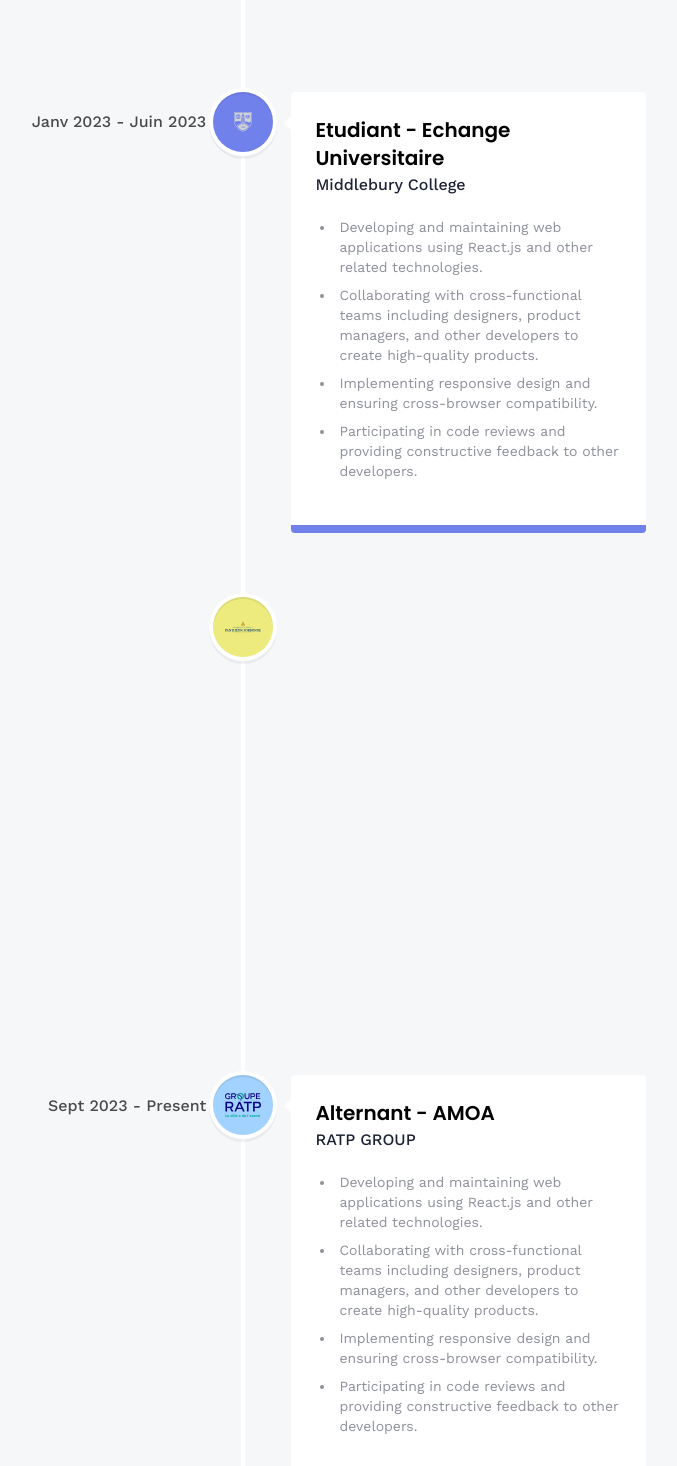
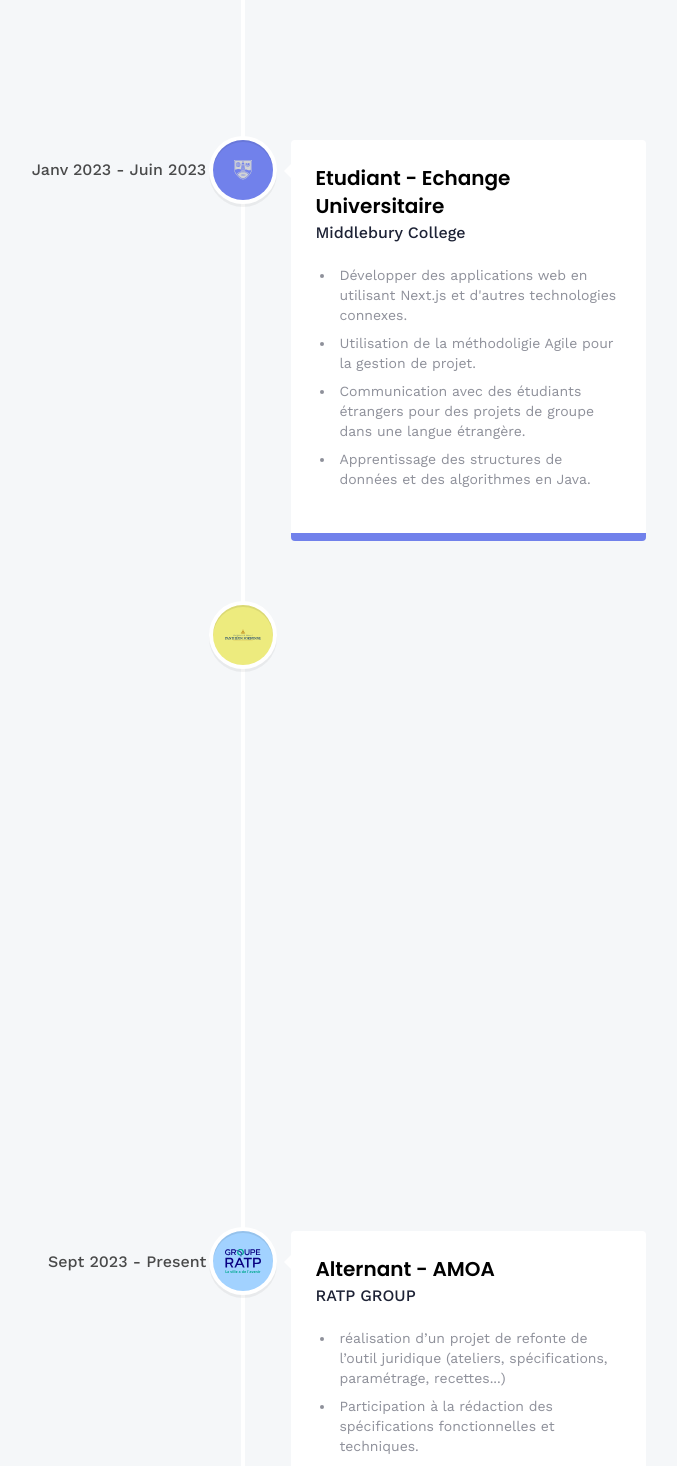
Before and after one commit to Lapocalypsie/JimmyPortfolio, a React (Vite) app: page / in a window 1280 px wide. Shown: the part 1330-2796 px from the top of the page, without its empty margins (397-1074 px from the left). Built offline with nearby package versions, Linux system fonts and the light colour scheme.

Commit message:
Update link text in Projects.jsx, add shop icon in icons/index.js, and update education level in About.jsx

```diff
--- a/src/assets/icons/index.js
+++ b/src/assets/icons/index.js
@@ -34,6 +34,7 @@ import poitiers from "./poitiers.svg";
 import middlebury from "./middlebury.svg";
 import paris1 from "./paris1.svg";
 import ratp from "./ratp.svg";
+import shop from "./shop.svg";
 
 export {
   css,
@@ -71,5 +72,6 @@ export {
   poitiers,
   middlebury,
   paris1,
-  ratp
+  ratp,
+  shop
 };
--- a/src/constants/index.js
+++ b/src/constants/index.js
@@ -25,6 +25,7 @@ import {
   middlebury,
   paris1,
   ratp,
+  shop
 } from "../assets/icons";
 
 export const skills = [
@@ -108,10 +109,11 @@ export const experiences = [
     iconBg: "#dff2ee",
     date: "Sept 2020 - Janv 2023",
     points: [
-      "Developing and maintaining web applications using React.js and other related technologies.",
-      "Collaborating with cross-functional teams including designers, product managers, and other developers to create high-quality products.",
-      "Implementing responsive design and ensuring cross-browser compatibility.",
-      "Participating in code reviews and providing constructive feedback to other developers.",
+      "Choisir les structures de données pertinentes pour un problème donné et savoir coder les algorithmes classiques sur ces structures de données",
+      "Mettre en oeuvre différents principes de programmation (impérative, fonctionnelle, objet, système) pour coder un programme informatique.",
+      "Savoir concevoir et exploiter une base de données relationnelle.",
+      "Savoir concevoir et développer un site Web dynamique.",
+      "Savoir programmer une interface homme-machine",
     ],
   },
   {
@@ -121,10 +123,10 @@ export const experiences = [
     iconBg: "#7181eb",
     date: "Janv 2023 - Juin 2023",
     points: [
-      "Developing and maintaining web applications using React.js and other related technologies.",
-      "Collaborating with cross-functional teams including designers, product managers, and other developers to create high-quality products.",
-      "Implementing responsive design and ensuring cross-browser compatibility.",
-      "Participating in code reviews and providing constructive feedback to other developers.",
+      "Développer des applications web en utilisant Next.js et d'autres technologies connexes.",
+      "Utilisation de la méthodoligie Agile pour la gestion de projet.",
+      "Communication avec des étudiants étrangers pour des projets de groupe dans une langue étrangère.",
+      "Apprentissage des structures de données et des algorithmes en Java.",
     ],
   },
   {
@@ -134,10 +136,11 @@ export const experiences = [
     iconBg: "#edeb7e",
     date: "Sept 2023 - Présent",
     points: [
-      "Developing and maintaining web applications using React.js and other related technologies.",
-      "Collaborating with cross-functional teams including designers, product managers, and other developers to create high-quality products.",
-      "Implementing responsive design and ensuring cross-browser compatibility.",
-      "Participating in code reviews and providing constructive feedback to other developers.",
+      "Approfondissement des compétences en programmation Java pour le développement logiciel.",
+      "Utilisation des principaux frameworks Java pour le développement d'applications d'entreprise (Javaspringboot).",
+      "Application des méthodes de gestion de projet pour planifier, exécuter et suivre des projets informatiques.",
+      "Acquisition de connaissances en comptabilité et gestion financière pour comprendre les aspects économiques des projets informatiques.",
+      "Développement des compétences en communication professionnelle pour travailler efficacement en équipe et communiquer avec les parties prenantes des projets.",
     ],
   },
   {
@@ -147,10 +150,11 @@ export const experiences = [
     iconBg: "#a2d2ff",
     date: "Sept 2023 - Present",
     points: [
-      "Developing and maintaining web applications using React.js and other related technologies.",
-      "Collaborating with cross-functional teams including designers, product managers, and other developers to create high-quality products.",
-      "Implementing responsive design and ensuring cross-browser compatibility.",
-      "Participating in code reviews and providing constructive feedback to other developers.",
+      "réalisation d’un projet de refonte de l’outil juridique (ateliers, spécifications, paramétrage, recettes...)",
+      "Participation à la rédaction des spécifications fonctionnelles et techniques.",
+      "Participation à la rédaction des cahiers de recette.",
+      "Contribuer à la conduite du changement",
+      "Modéliser des processus",
     ],
   },
 ];
@@ -175,51 +179,35 @@ export const socialLinks = [
 
 export const projects = [
   {
-    iconUrl: pricewise,
+    iconUrl: snapgram,
     theme: "btn-back-red",
-    name: "Amazon Price Tracker",
+    name: "Stack Overflow Clone",
     description:
-      "Developed a web application that tracks and notifies users of price changes for products on Amazon, helping users find the best deals.",
-    link: "https://github.com/adrianhajdin/pricewise",
+      "J'ai développé un site web complet de stack overlflow clone en Next Js, Tailwind CSS grâce au cours de JavaScript Mastery.",
+    link: "https://final-overflow.vercel.app/",
   },
   {
     iconUrl: threads,
     theme: "btn-back-green",
-    name: "Full Stack Threads Clone",
+    name: "Blog - Trouve Moi Un Livre",
     description:
-      'Created a full-stack replica of the popular discussion platform "Threads," enabling users to post and engage in threaded conversations.',
-    link: "https://github.com/adrianhajdin/threads",
+      "J'ai crée un blog pour partager des livres, ce blog est destinée pour le SEO de mon site principal en cours de consturction de recommendation de livres.",
+    link: "https://blog.trouvemoiunlivre.com/",
   },
   {
-    iconUrl: car,
+    iconUrl: shop,
     theme: "btn-back-blue",
-    name: "Car Finding App",
+    name: "MadaAnnonce",
     description:
-      "Designed and built a mobile app for finding and comparing cars on the market, streamlining the car-buying process.",
-    link: "https://github.com/adrianhajdin/project_next13_car_showcase",
+      "J'ai codé le front de ce site de petites annonces gâce à Figma. C'est un projet avec des camarades de classes et en cours de construction. Le back est fait en Javaspringboot et la base de données est : PostgresSql.",
+    link: "https://mada-annonce.vercel.app/",
   },
   {
     iconUrl: snapgram,
     theme: "btn-back-pink",
-    name: "Full Stack Instagram Clone",
+    name: "Nike Landing Page",
     description:
-      "Built a complete clone of Instagram, allowing users to share photos and connect with friends in a familiar social media environment.",
-    link: "https://github.com/adrianhajdin/social_media_app",
-  },
-  {
-    iconUrl: estate,
-    theme: "btn-back-black",
-    name: "Real-Estate Application",
-    description:
-      "Developed a web application for real estate listings, facilitating property searches and connecting buyers with sellers.",
-    link: "https://github.com/adrianhajdin/projects_realestate",
-  },
-  {
-    iconUrl: summiz,
-    theme: "btn-back-yellow",
-    name: "AI Summarizer Application",
-    description:
-      "App that leverages AI to automatically generate concise & informative summaries from lengthy text content, or blogs.",
-    link: "https://github.com/adrianhajdin/project_ai_summarizer",
+      "J'ai codé ce landing page de Nike en utilisant Vite Js et Tailwind CSS. C'est un projet pour m'entrainer sur Tailwind.",
+    link: "https://nike-lake-seven.vercel.app/",
   },
 ];
--- a/src/pages/About.jsx
+++ b/src/pages/About.jsx
@@ -22,8 +22,8 @@ const About = () => {
 
       <div className="mt-5 flex flex-col gap-3 text-slate-500">
         <p>
-          Etudiant en M1 MIAGE à l&apos;Université de Paris Sorbonne, je suis
-          passionné par le développement web et mobile. J&capos;e suis intéressé
+          Etudiant en L3 et accepté en M1 MIAGE à l&apos;Université de Paris Sorbonne, je suis
+          passionné par le développement web et mobile. J&apos;e suis intéressé
           par les technologies modernes et les méthodes de travail agiles.
         </p>
       </div>
--- a/src/pages/Projects.jsx
+++ b/src/pages/Projects.jsx
@@ -47,7 +47,7 @@ const Projects = () => {
                   rel="noopener noreferrer"
                   className="font-semibold text-blue-600"
                 >
-                  Live Link
+                  Découvrir
                 </Link>
                 <img
                   src={arrow}
```
Also changed, not shown: src/assets/icons/shop.svg (added).
